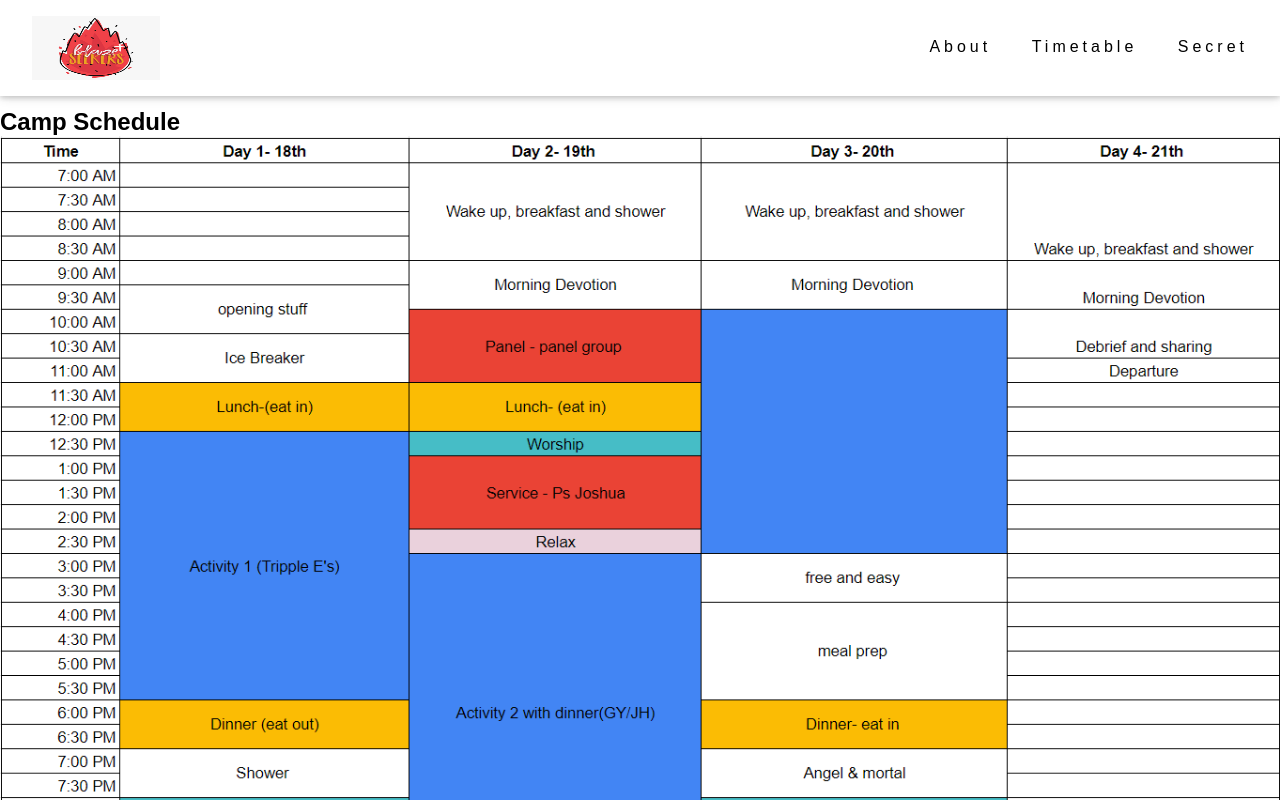
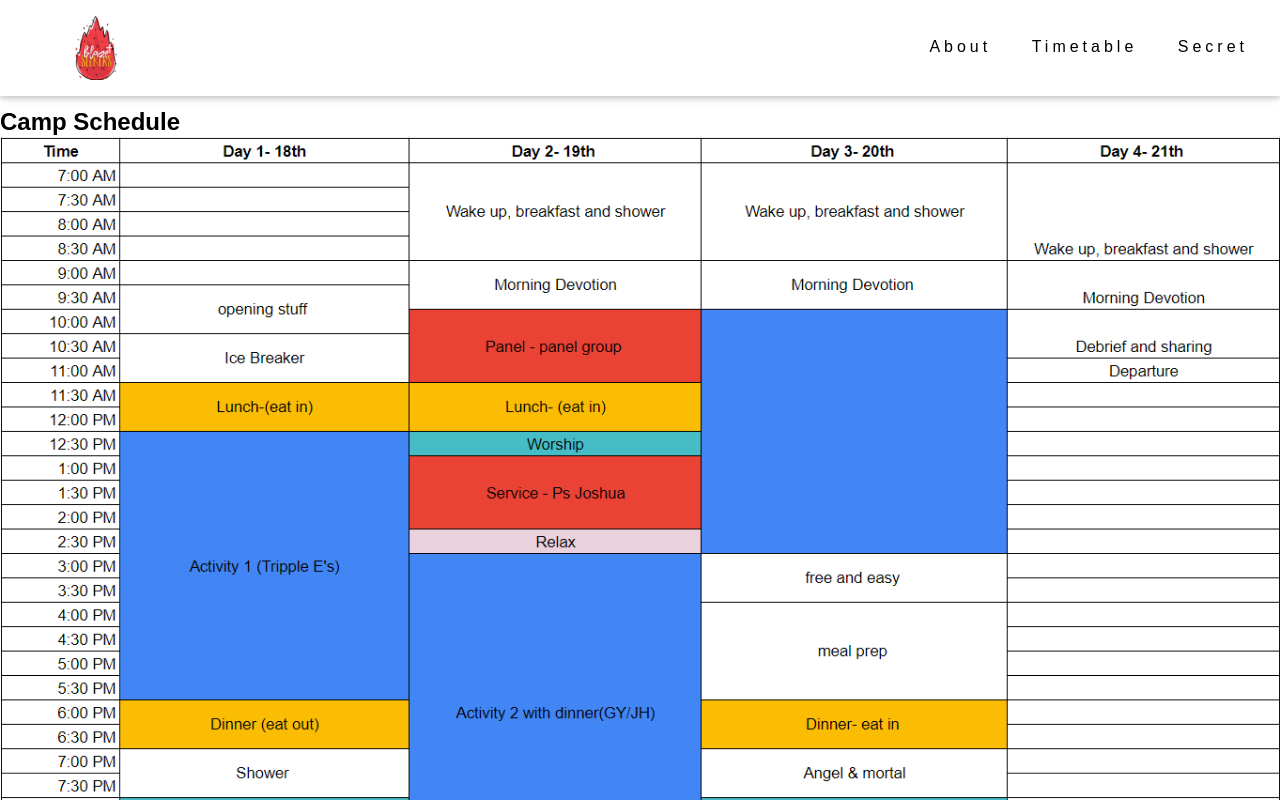
Before and after one commit to ethaneol/youthcamp, a plain HTML site: page surprise/Timetable.html in a window 1280 px wide. Shown: the top 800 px of the page. Drawn offline with Linux system fonts and the light colour scheme.

Commit message:
fixed pictures

```diff
--- a/surprise/Timetable.html
+++ b/surprise/Timetable.html
@@ -15,7 +15,7 @@
 
 <div class="top1">
   <div class="bar1">
-    <a href="index.html"><img src="logo.jpg" alt="" class="button2"></a>
+    <a href="index.html"><img src="logo.png" alt="" class="button2"></a>
     <!-- Float links to the right. Hide them on small screens -->
     <div class="rights1">
       <a href="index.html" class="button1">About</a>
```
Also changed, not shown: surprise/contactpage.html (+1 -1 lines), surprise/index.html (+1 -1 lines), surprise/logo.png (added), surprise/teachers/jo.jpg, surprise/teachers/li.jpg, surprise/teachers/mo.jpg.
